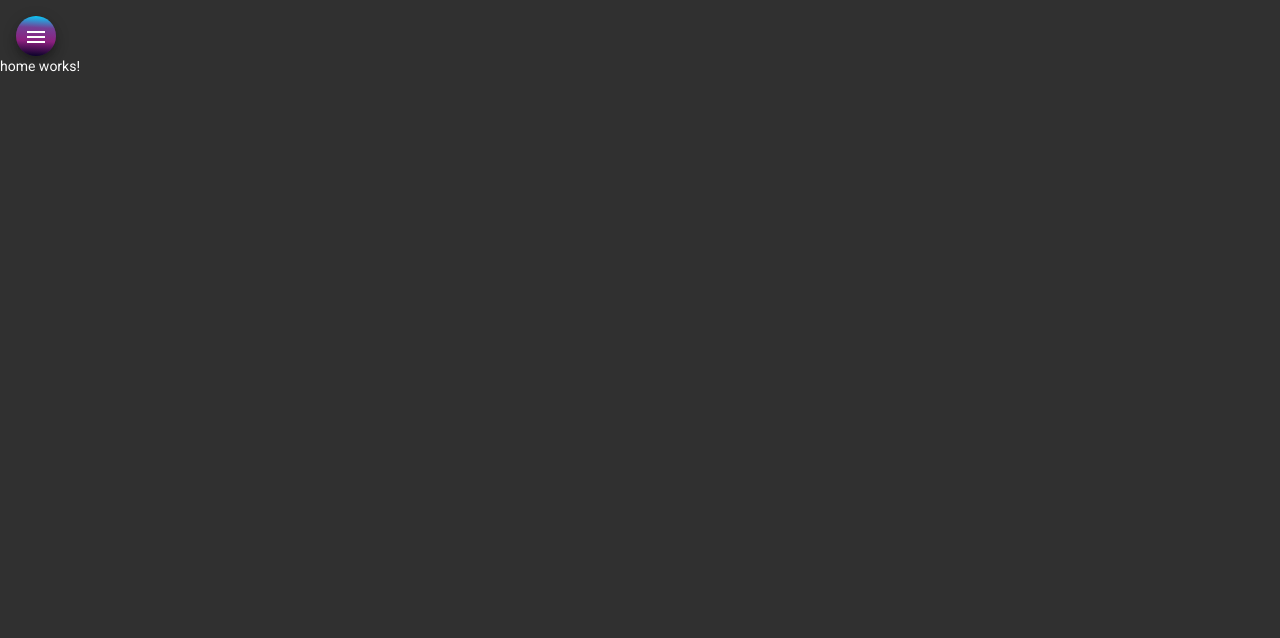
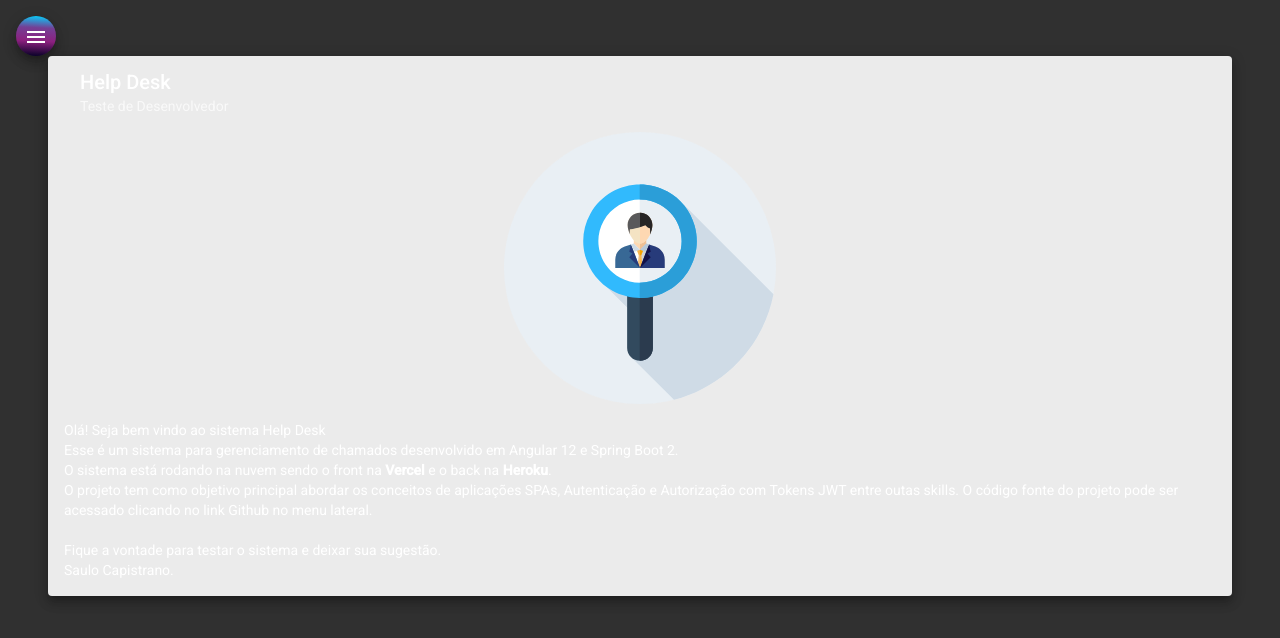
Before and after one commit to saulocapistrano/HelpDesk-Front, an Angular app: page /home in a window 1280 px wide. Shown: the top 638 px of the page. Built offline with nearby package versions, Linux system fonts and the light colour scheme.

Commit message:
html e css d home criado

```diff
--- a/src/app/components/home/home.component.css
+++ b/src/app/components/home/home.component.css
@@ -0,0 +1,8 @@
+.card{
+    width: 90%;
+    margin: auto;
+    background-color: rgb(235, 235, 235);
+}
+img{
+    height: 17rem;
+}
--- a/src/app/components/home/home.component.html
+++ b/src/app/components/home/home.component.html
@@ -1 +1,19 @@
-<p>home works!</p>
+<mat-card class="card mat-elevation-z8">
+    <mat-card-header>
+      <mat-card-title>Help Desk</mat-card-title>
+      <mat-card-subtitle>Teste de Desenvolvedor</mat-card-subtitle>
+    </mat-card-header>
+    <img mat-card-image src="assets/img/human.svg" alt="Image Home Help Desk">
+    <mat-card-content>
+      <p>
+       Olá! Seja bem vindo ao sistema Help Desk <br />
+       Esse é um sistema para gerenciamento de chamados  desenvolvido em Angular 12 e
+       Spring Boot 2. <br />O sistema está rodando na nuvem sendo o front na <b>Vercel</b> e o back na <b>Heroku</b>.<br />
+       O projeto tem como objetivo principal abordar os conceitos de aplicações SPAs, Autenticação e Autorização com
+       Tokens JWT entre outas skills. O código fonte do projeto pode ser acessado clicando no link Github no menu lateral.
+       <br /><br /> Fique a vontade para testar o sistema e deixar sua sugestão.
+       <br /> Saulo Capistrano.
+
+      </p>
+    </mat-card-content>
+  </mat-card>
--- a/src/app/components/nav/nav.component.html
+++ b/src/app/components/nav/nav.component.html
@@ -2,7 +2,7 @@
     <mat-drawer #drawer class="sidenav" mode="side">
         <img src="assets/img/Budget.svg" alt="Imagem de navegação">
         <mat-nav-list class="nav-list">
-        <a mat-list-item routerLink="/">
+        <a mat-list-item routerLink="home">
             <i class="material-icons">home</i>
             Home
         </a>
```
